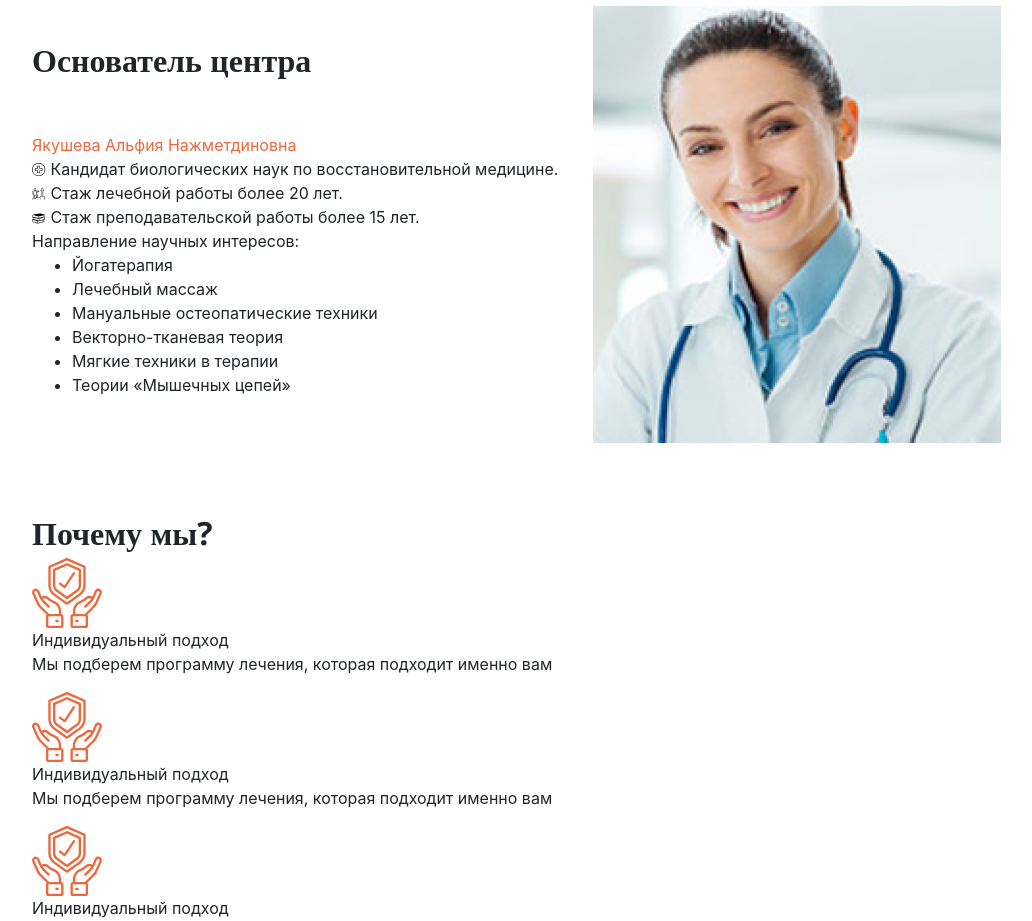
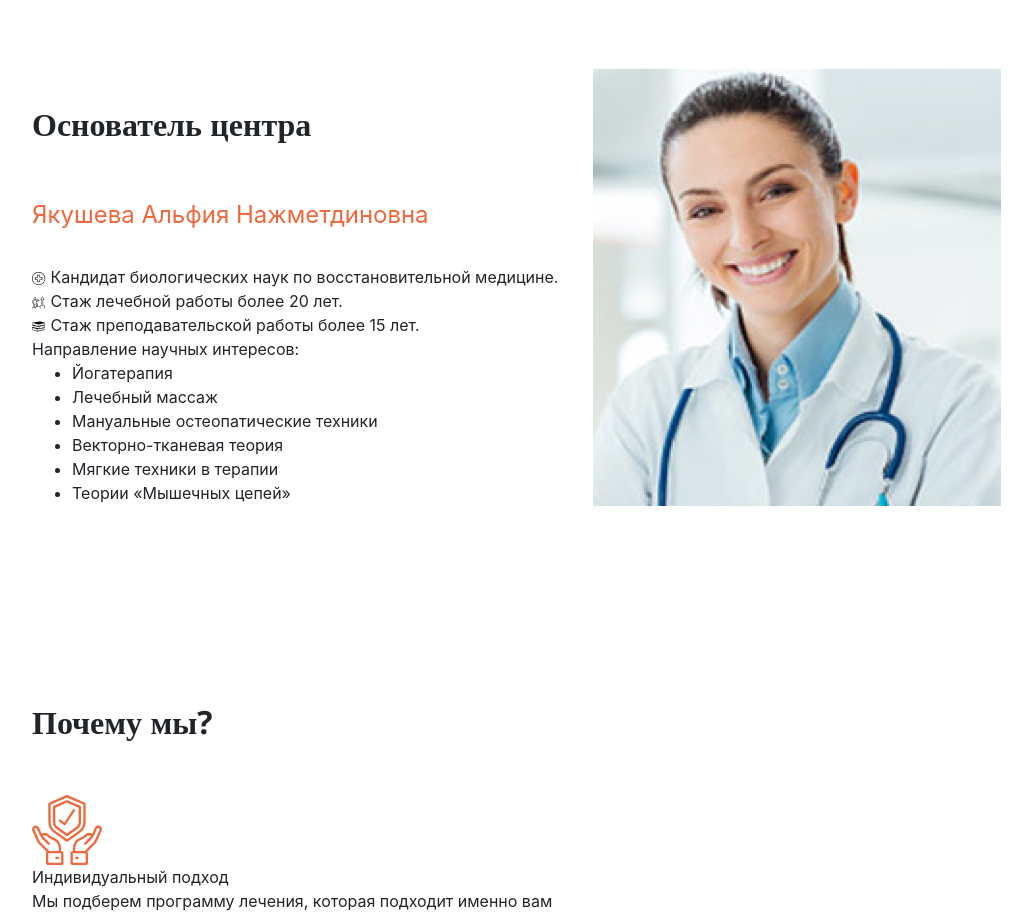
Before and after one commit to danilbakshaev/soft-clinic, a website: page app/index.html in a window 1280 px wide. Shown: the part 795-1716 px from the top of the page, without its empty margins (48-1080 px from the left). Drawn offline with nearby package versions, Linux system fonts and the light colour scheme.

Commit message:
Поправил после верстки

```diff
--- a/app/index.html
+++ b/app/index.html
@@ -78,7 +78,7 @@
 		<div class="flex centerWrap">
 			<div class="block_one">
 				<h2>Основатель центра</h2>
-				<span class="name_founder">Якушева Альфия Нажметдиновна</span>
+				<div class="name_founder">Якушева Альфия Нажметдиновна</div>
 				<div class="skills">
 					<div>
 						<img src="img/founder_center/hospital.png" alt="">
@@ -112,9 +112,9 @@
 	</section>
 
 	<!-- блок "почему мы" -->
-	<section class="why_are_we mrg-section">
-		<div>
-			<H2 class="centerWrap">Почему мы?</H2>
+	<section class="why_are_we pdn-section">
+		<div class="centerWrap">
+			<h2>Почему мы?</h2>
 		</div>
 		<div class="centerWrap">
 			<div class="item">
--- a/app/sass/main.sass
+++ b/app/sass/main.sass
@@ -24,6 +24,9 @@ html, body
 
 .flex-just_space
   justify-content: space-between
+
+.flex-just_center
+  justify-content: center
 
 .flex-align_center
   align-items: center
@@ -58,7 +61,7 @@ h2
 	font-weight: 600
 	font-size: 2rem
 	line-height: 3.1rem
-	margin-bottom: 3rem
+	margin: 3rem 0
 
 h4
 	font-family: Open Sans
@@ -138,6 +141,8 @@ h5
 		width: 50%
 	.name_founder
 		color: $Orange
+		font-size: 1.5rem
+		margin: 2rem 0
 	.skills
 		// width: 28.4rem
 		// font-family: Open Sans
```
Also changed, not shown: app/css/styles.min.css.
